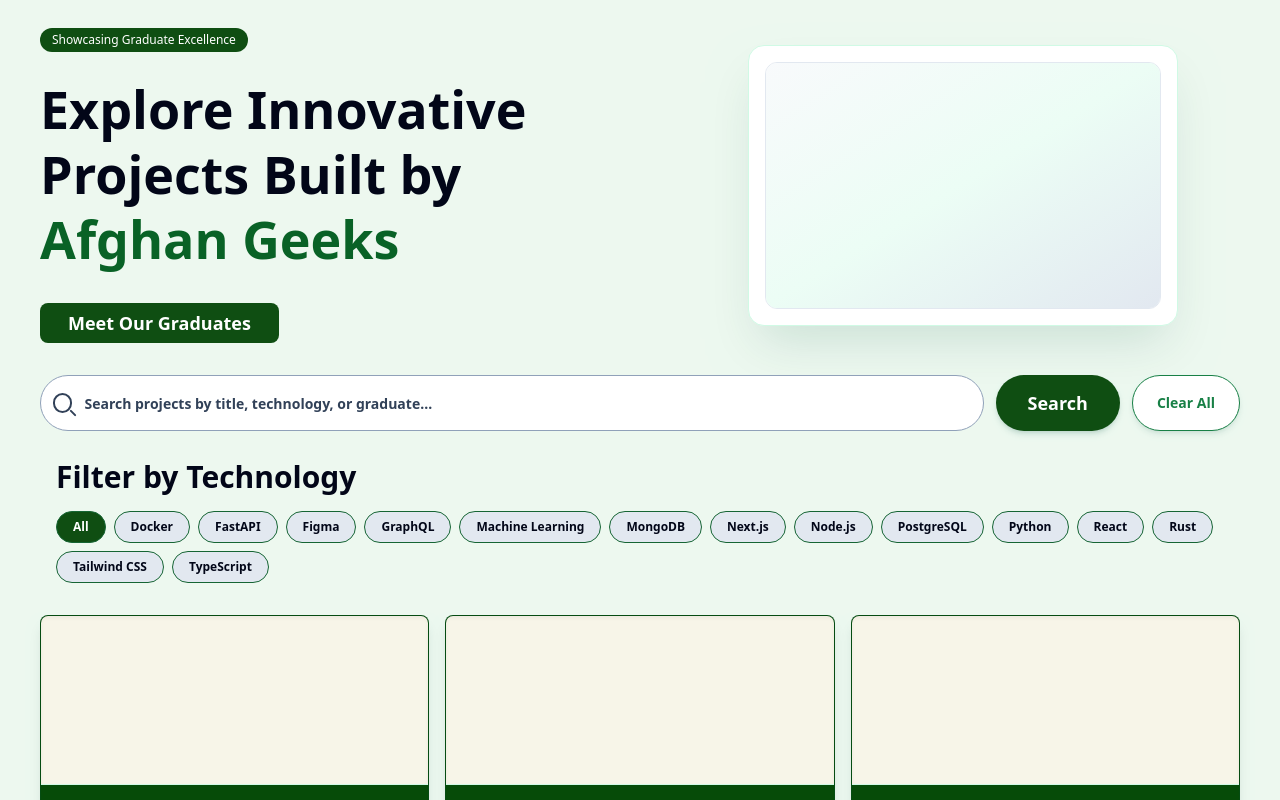
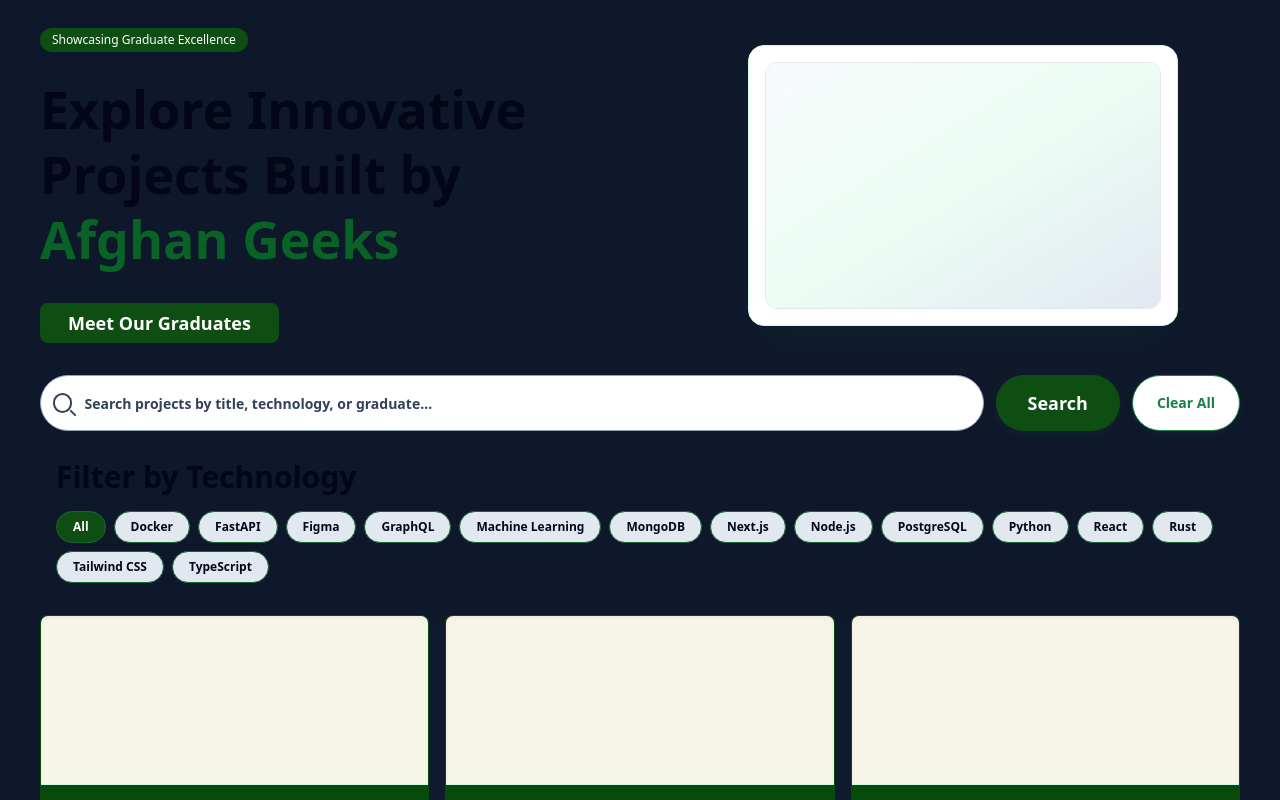
Before and after one commit to jafarimurtaza/aptus-age-portal, a Next.js app: page /projects in a window 1280 px wide. Shown: the top 800 px of the page. Built offline with nearby package versions, Linux system fonts and the light colour scheme.

Commit message:
Update projects page background

```diff
--- a/src/components/projects/ProjectsMain.jsx
+++ b/src/components/projects/ProjectsMain.jsx
@@ -60,7 +60,7 @@
   }
 
   return (
-    <main className="min-h-screen bg-[#edf8ef] text-slate-950">
+    <main className="min-h-screen bg-base-100 text-slate-950">
       <section className="mx-auto w-full max-w-7xl px-5 py-7 sm:px-8 lg:px-10">
         <div className="grid min-h-[315px] items-center gap-8 lg:grid-cols-[1fr_0.9fr]">
           <div className="max-w-2xl">
```
